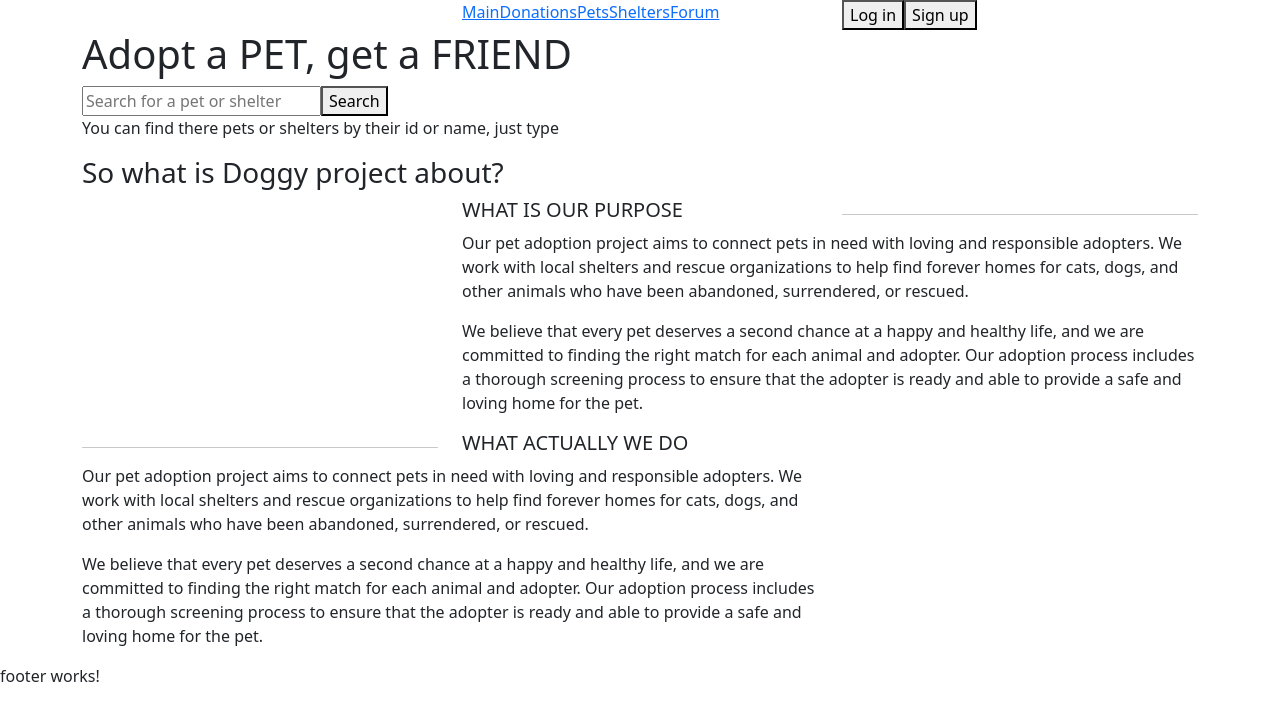
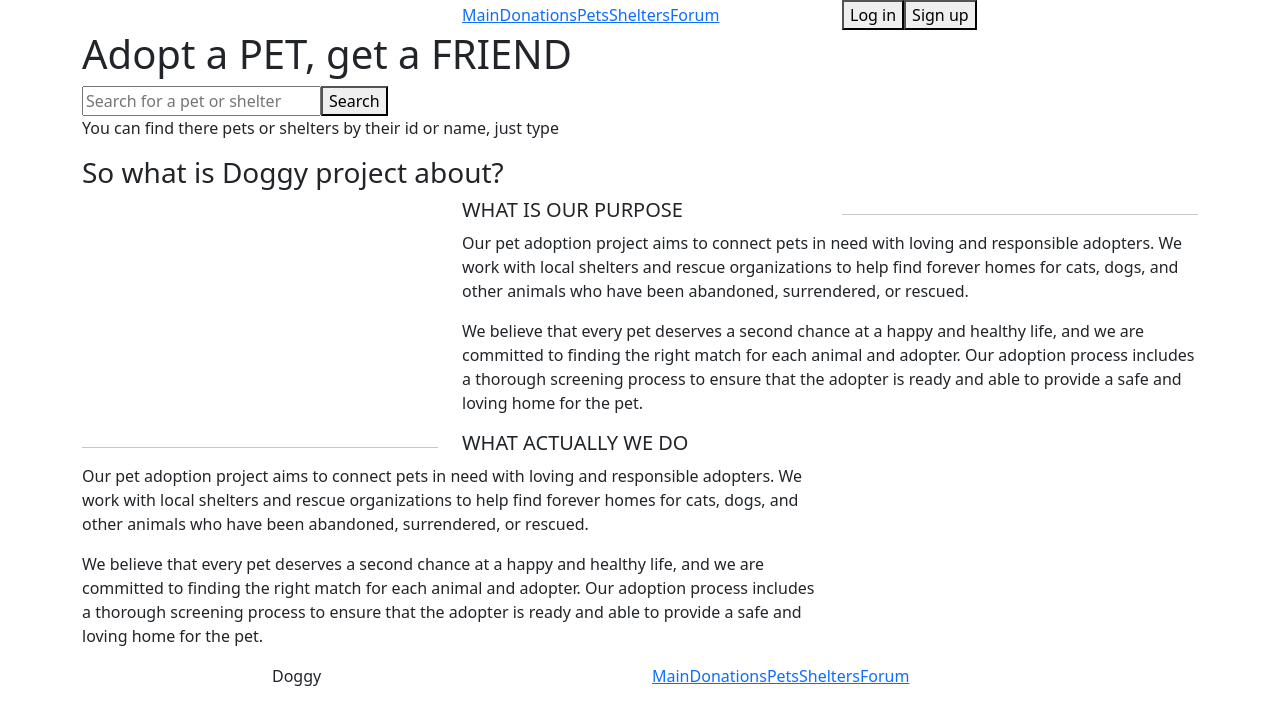
Before and after one commit to iv-shramko-nure/Doggy, an Angular app in the folder frontend/DoggyWeb/: page / in a window 1280 px wide. Shown: the top 724 px of the page. Built offline with nearby package versions, Linux system fonts and the light colour scheme.

Commit message:
created footer

```diff
--- a/frontend/DoggyWeb/src/app/core/components/footer/footer.component.html
+++ b/frontend/DoggyWeb/src/app/core/components/footer/footer.component.html
@@ -1 +1,19 @@
-<p>footer works!</p>
+<div class="container">
+  <div class="row d-flex justify-content-center">
+    <div class="col-8">
+      <div class="row">
+        <div class="col-6 d-flex align-items-center">
+          <img src="" alt="">
+          <span>Doggy</span>
+        </div>
+        <div class="col-6 d-flex align-items-center">
+          <a href="">Main</a>
+          <a href="">Donations</a>
+          <a href="">Pets</a>
+          <a href="">Shelters</a>
+          <a href="">Forum</a>
+        </div>
+      </div>
+    </div>
+  </div>
+</div>
--- a/frontend/DoggyWeb/src/app/core/components/nav-bar/nav-bar.component.html
+++ b/frontend/DoggyWeb/src/app/core/components/nav-bar/nav-bar.component.html
@@ -3,7 +3,7 @@
     <div class="col-4">
       <img src="" alt="">
     </div>
-    <div class="col-4">
+    <div class="col-4 d-flex align-items-center">
       <a href="">Main</a>
       <a href="">Donations</a>
       <a href="">Pets</a>
```
